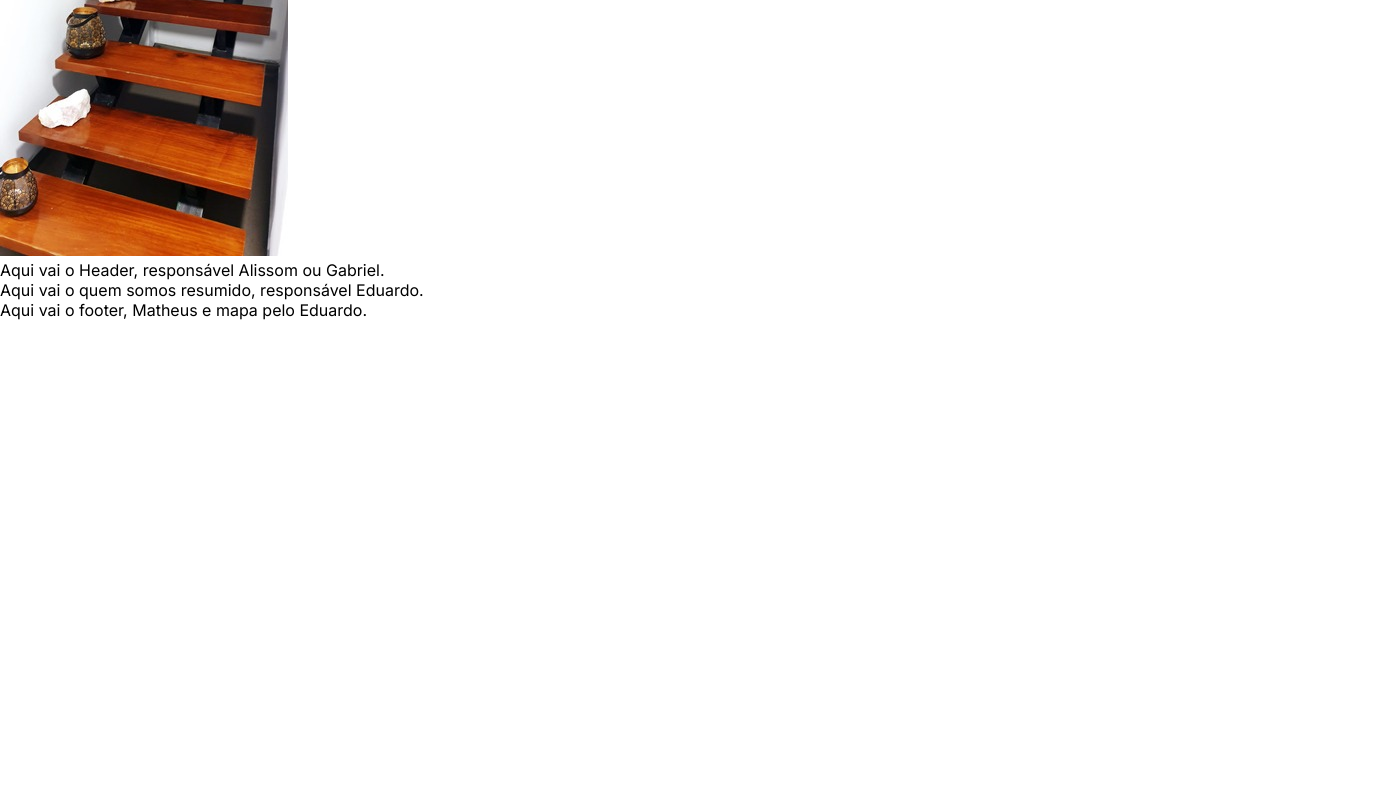
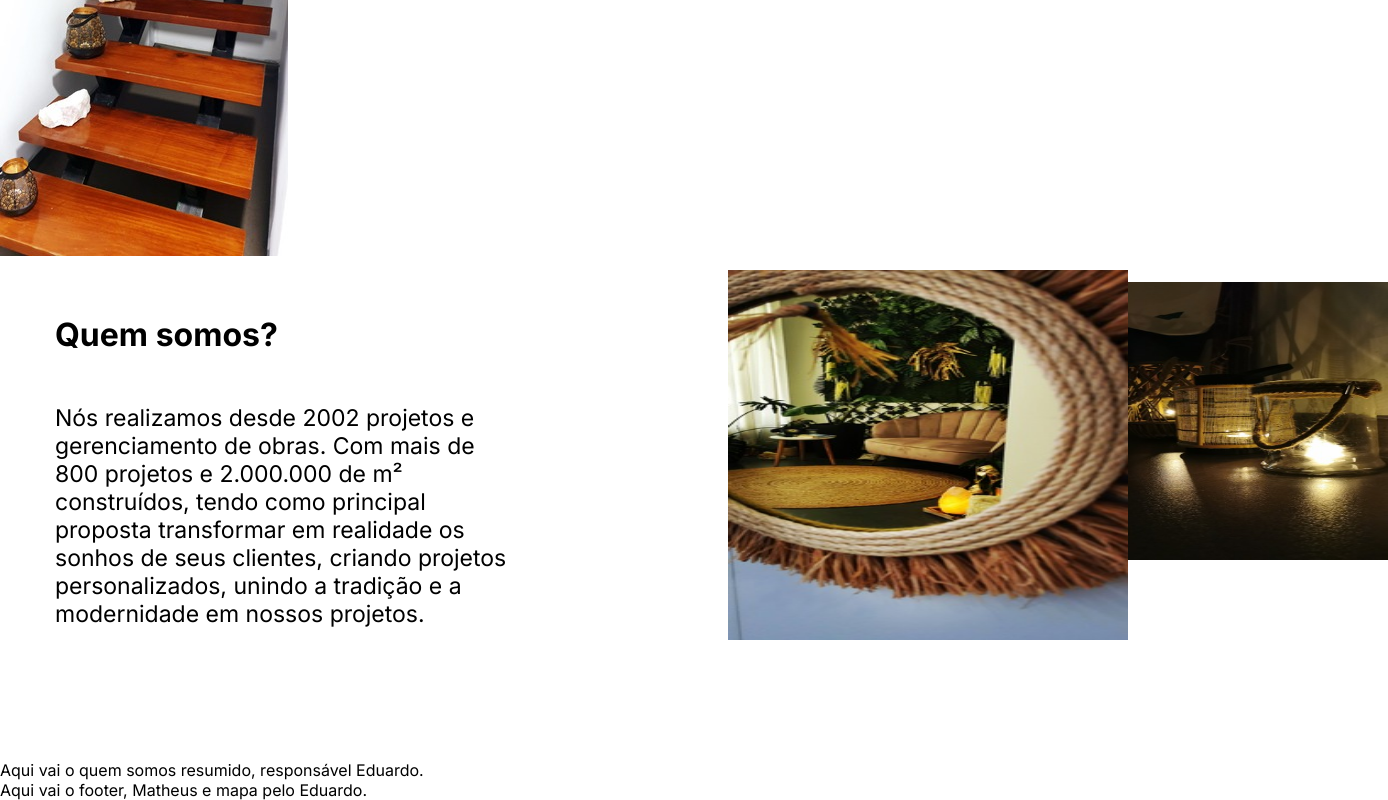
Before and after one commit to dnctech06/Anirac-Spa, a Next.js app in the folder site/: page / in a window 1280 px wide. Shown: the part 256-1056 px from the top of the page, 1388 px wide, since content can reach past the window. Before the commit the page ends 800 px from the top, so only its background shows below. Built offline with nearby package versions, Linux system fonts and the light colour scheme.

Commit message:
criação branch (alisson)

```diff
--- a/site/src/components/b_header/index.jsx
+++ b/site/src/components/b_header/index.jsx
@@ -1,9 +1,28 @@
+import Image from 'next/image';
 import style from './style.css';
+
+import image2 from '../../assets/img/espaco/10.jpg';
+import image1 from '../../assets/img/espaco/4.jpg';
 
 const Header = () => {
     return(
         <main>
-            Aqui vai o Header, responsável Alissom ou Gabriel.
+
+            <div id="secao-imagem">
+                <div id="text-imagem">
+                    <h2>Quem somos?</h2>
+                    <p>Nós realizamos desde 2002 projetos e gerenciamento de obras.
+                    Com mais de 800 projetos e 2.000.000 de m² construídos, tendo
+                    como principal proposta transformar em realidade os sonhos de
+                    seus clientes, criando projetos personalizados, unindo a tradição
+                    e a modernidade em nossos projetos.</p>
+                </div>
+                <div id="image">
+                    <Image src={image1} className={"img1"} alt="Error" />
+                    <Image src={image2} className={"img2"} alt="Error" />
+
+                </div>
+            </div>
         </main>
     )
 }
--- a/site/src/components/b_header/style.css
+++ b/site/src/components/b_header/style.css
@@ -0,0 +1,47 @@
+@import url(../../app/globals.css);
+
+#secao-imagem {
+    display: grid;
+    grid-auto-flow: column;
+    margin: 0;
+    padding: 0;
+    height: 500px;
+    background-color:;
+}
+
+#text-imagem {
+    width: 576px;
+    justify-content: center;
+    align-items: center;
+    padding: 30px;
+}
+
+#text-imagem h2 {
+    font-size: 32px;
+    padding: 25px;
+}
+
+#text-imagem p {
+    padding: 25px;
+    font-size: 23px;
+}
+
+#image {
+    justify-content: center;
+
+.img1 {
+    width: 400px;
+    height: 380px;
+    padding-top: 10px;
+    z-index: 2;
+}
+
+.img2 {
+    width: 260px;
+    height: 300px;
+    padding-top: 22px;
+    position: absolute;
+    z-index: 1;
+}
+
+}
```
